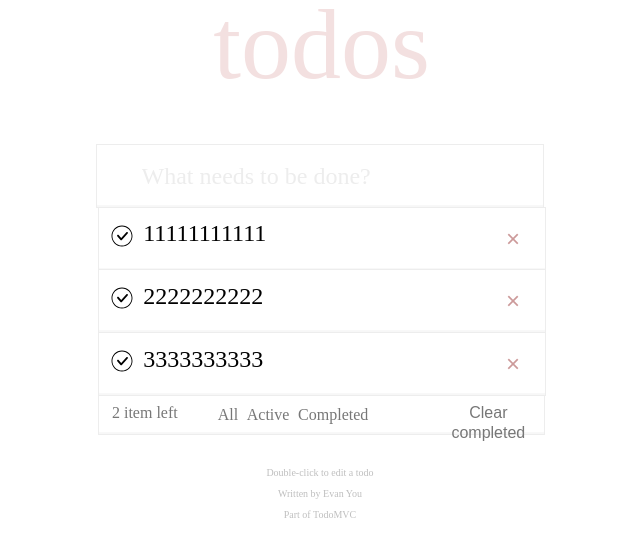
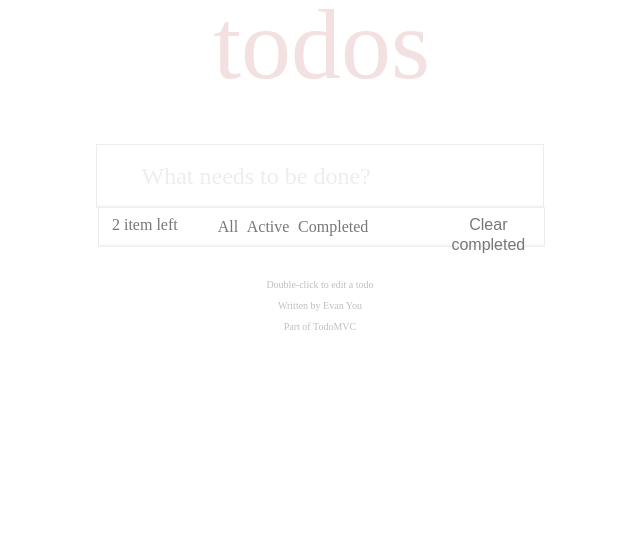
Before and after one commit to 123cong/vuemvc, a Vue app: page / in a window 1280 px wide. Shown: the top 556 px of the page, without its empty margins (320-960 px from the left). Built offline with nearby package versions, Linux system fonts and the light colour scheme.

Commit message:
完成添加

```diff
--- a/src/components/Mvc.vue
+++ b/src/components/Mvc.vue
@@ -3,7 +3,10 @@
     <h1>{{ msg }}</h1>
     <div class="todoSet">
       <strong>╲╱</strong>
-      <input placeholder="What needs to be done?" v-model="strValue"  class="newtodo" @keyup.enter="addNewtodo({content:this.strValue})">
+      <input placeholder="What needs to be done?" v-model.trim="strValue"
+          class="newtodo" @keyup.enter="addNewtodo({content:strValue});
+                                        clearValue();
+                                        displayArrows();">
     </div>
     <div class="todoMain">
       <List />
@@ -31,16 +34,20 @@ export default {
   },
   data(){
     return{
-      msg:'todos',
-      strValue:''
+      msg:'todos', //标题
+      strValue:'', //文本框值
+      arrowsExpend: false  //箭头
     }
   },
   methods:{
     ...mapActions({
       addNewtodo:'syncAddContentItem'
     }),
-    login(){
-      console.log(this.strValue)
+    clearValue(){
+      this.strValue = '';
+    },
+    displayArrows(){
+      document.querySelector(".todoSet strong").style.display = "block";
     }
   }
 }
@@ -117,6 +124,7 @@ input::-webkit-input-placeholder{
   top: 20.5%;
   z-index: 2;
   display: none;
+  cursor: pointer;
 }
 .todoapp h1{
   position: absolute;
--- a/src/components/list.vue
+++ b/src/components/list.vue
@@ -1,19 +1,11 @@
 <template>
   <div>
+    <div v-for="(item,index) in contentItem" :key="index">
       <div class="mvc-list">
         <Icon :type="isExpand?'checked':'notChecked'" class="icon-checked"></Icon>
-        <label>11111111111</label>
+        <label>{{item.content}}</label>
         <button class="remove-label">×</button>
-    </div>
-    <div class="mvc-list">
-        <Icon :type="isExpand?'checked':'notChecked'" class="icon-checked"></Icon>
-        <label>2222222222</label>
-        <button class="remove-label">×</button>
-    </div>
-    <div class="mvc-list">
-        <Icon :type="isExpand?'checked':'notChecked'" class="icon-checked"></Icon>
-        <label>3333333333</label>
-        <button class="remove-label">×</button>
+      </div>
     </div>
   </div>
 
@@ -21,10 +13,22 @@
 
 <script>
 import Icon from './icon/Icon.vue'
+import {mapGetters} from 'vuex'
 export default {
     components:{
         Icon
     },
+    computed:{
+      ...mapGetters({
+        contentItem:'getContentItem'
+      })
+    },
+    data(){
+      return{
+        isExpand:true
+      }
+    }
+
 }
 </script>
 
--- a/src/components/vuex/actions.js
+++ b/src/components/vuex/actions.js
@@ -1,6 +1,5 @@
 export default{
     syncAddContentItem(context,content){
-        console.log(content)
-        context.commit('addContentItem',content)
+      context.commit('addContentItem',content)
     }
 }
--- a/src/components/vuex/mutations.js
+++ b/src/components/vuex/mutations.js
@@ -1,6 +1,9 @@
 export default{
     addContentItem(state,content){
-        state.contentItem += content
-        console.log(content)
+        //为空不添加
+        if(content.content){
+          state.contentItem.push(content);
+          console.log(state.contentItem)
+        }
     }
 }
--- a/src/components/vuex/state.js
+++ b/src/components/vuex/state.js
@@ -1,3 +1,6 @@
 export default{
-    contentItem:[],
+    contentItem:[],  //存放添加的数据
+    contentCount:0, //数据总和
+    checkedCount: 0, //选中的数量
+    notCheckedCount: 0, //未选中的数量
 }
```
